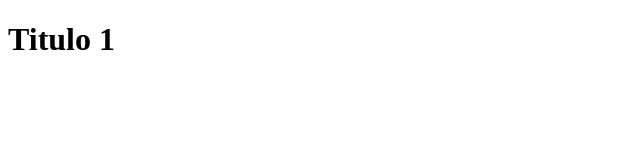
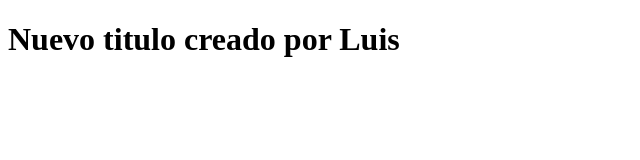
Before and after one commit to lcue1/example1, a plain HTML site: page index.html in a window 1280 px wide. Shown: the whole page, without its empty margins (0-640 px from the left). Drawn offline with Linux system fonts and the light colour scheme.

Commit message:
Luis cambia el titulo

```diff
--- a/index.html
+++ b/index.html
@@ -8,7 +8,7 @@
 </head>
 <body>
     <head>
-        <h1>Titulo 1</h1>
+        <h1>Nuevo titulo creado por Luis</h1>
     </head>
 </body>
 </html>
```
